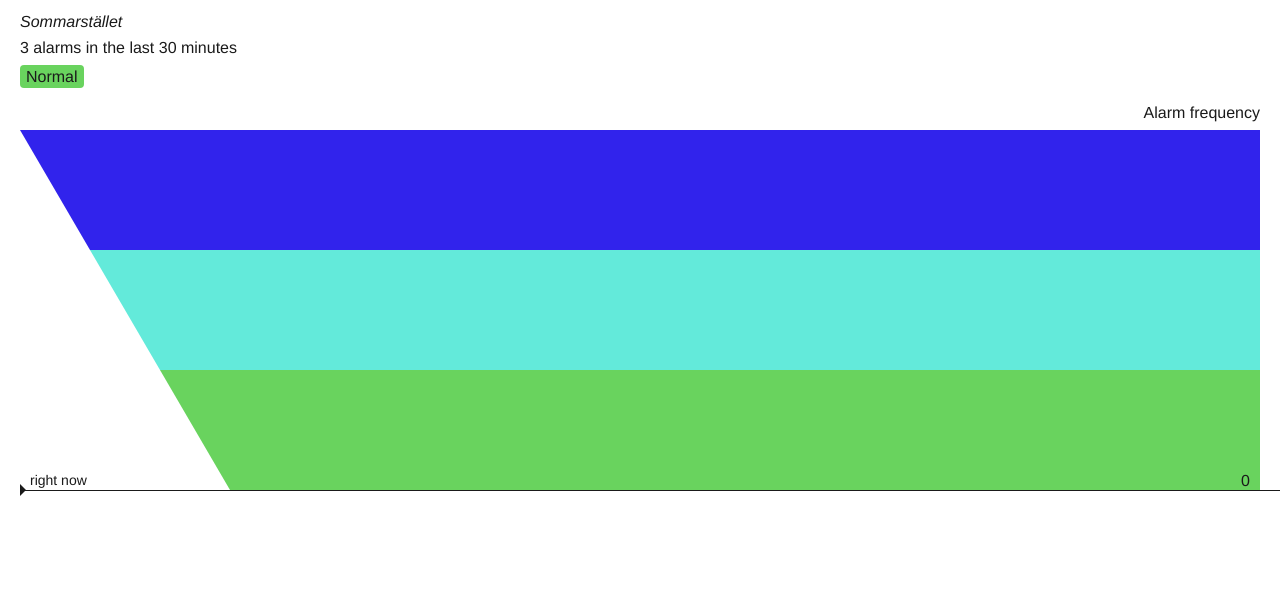
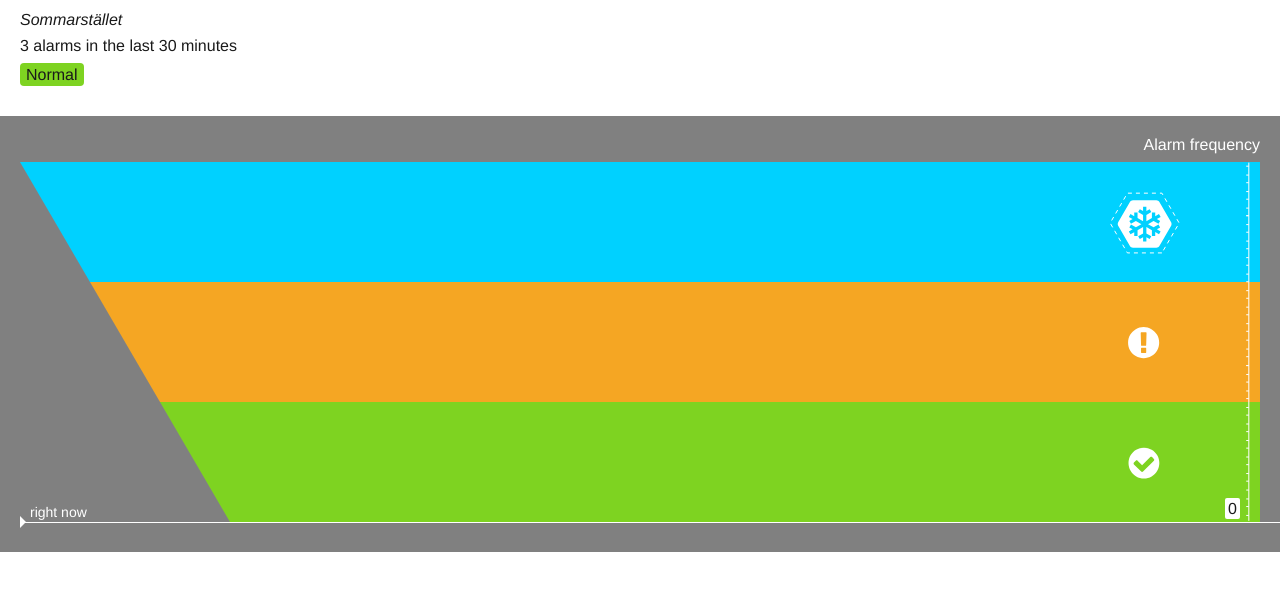
Before and after one commit to Vinnovera/freeze-guard, a website: page public/index.html in a window 1280 px wide. Shown: the part 61-652 px from the top of the page. Drawn offline with Linux system fonts and the light colour scheme; no server answers.

Commit message:
Update design

```diff
--- a/public/index.html
+++ b/public/index.html
@@ -11,13 +11,13 @@
 		<header class="header wrapper" role="banner">
 			<h1 class="heading">Are my pipes OK?</h1>
 		</header>
-		<main class="wrapper">
-			<section class="summary">
+		<main>
+			<section class="summary wrapper">
 				<h1 class="sub-heading">Sommarstället</h1>
 				<p class="text">3 alarms in the last 30 minutes</p>
 				<strong class="status" id="status">Normal</strong>
 			</section>
-			<figure class="graphic">
+			<figure class="graphic wrapper">
 				<figcaption class="sub-heading">Alarm frequency</figcaption>
 				<div class="graph">
 					<div class="line" id="output">
@@ -25,9 +25,13 @@
 						<span class="alarms" id="alarms">0</span>
 					</div>
 					<div class="area"></span>
+					<img src="gfx/steps.svg" class="icon steps">
+					<img src="gfx/snowflake.svg" class="icon critical">
+					<img src="gfx/fa-exclamation-circle.svg" class="icon warning">
+					<img src="gfx/fa-check-circle.svg" class="icon normal">
 				</div>
 			</figure>
-			<section id="chart"></section>
+			<section id="chart" class="wrapper"></section>
 		</main>
 
 		<script src="js/vendor/socket.io-client/socket.io.js"></script>
--- a/src/styl/config/color.styl
+++ b/src/styl/config/color.styl
@@ -1,3 +1,3 @@
-color_normal = #69d35e
-color_warning = #63eada
-color_critical = #3123ec
+color_normal = #7ed321
+color_warning = #f5a623
+color_critical = #00d1ff
--- /dev/null
+++ b/src/styl/element/icons.styl
@@ -0,0 +1,20 @@
+.icon
+	position: absolute
+	z-index: 2
+
+	&.steps
+		top: -120px
+		right: 10px
+		height: 360px
+
+	&.critical
+		top: -90px
+		right: 80px
+
+	&.warning
+		top: 45px
+		right: 100px
+
+	&.normal
+		right: 100px
+		top: 165px
--- a/src/styl/module/graph.styl
+++ b/src/styl/module/graph.styl
@@ -1,6 +1,7 @@
 .graph
 	height: 360px
 	position: relative
+	margin: 0 0 30px
 
 	.area
 		border-top: 120px solid color_critical
@@ -33,7 +34,7 @@
 		width: 100vw
 		border-bottom: 1px solid
 		top: 100%
-		z-index: 1
+		z-index: 5
 		font-weight: normal
 
 		&:before
@@ -57,5 +58,10 @@
 
 		> .alarms
 			position: absolute
-			right: 50px
-			bottom: 0
+			right: 60px
+			bottom: 3px
+			display: inline-block
+			background: #fff
+			color: #1a1a1a
+			padding: 2px 3px 1px
+			border-radius: 2px
--- a/src/styl/module/graphic.styl
+++ b/src/styl/module/graphic.styl
@@ -1,5 +1,8 @@
 .graphic
-	margin: 0 0 30px
+	background: grey
+	padding-top: 20px
+	color: #fff
+
 
 	> .sub-heading
 		text-align: right
--- a/src/styl/module/summary.styl
+++ b/src/styl/module/summary.styl
@@ -1,5 +1,5 @@
 .summary
-	margin: 1em 0
+	margin-bottom: 30px
 
 	> .sub-heading
 		font-style: italic
```
Also changed, not shown: public/css/main.css, public/gfx/fa-check-circle.svg (added), public/gfx/fa-exclamation-circle.svg (added), public/gfx/snowflake.svg (added), public/gfx/steps.svg (added).
